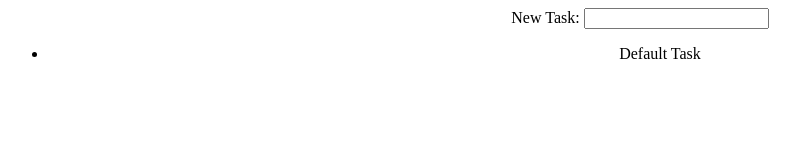
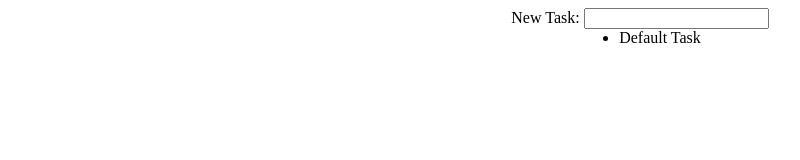
Before and after one commit to epeat96/todo-list, a plain HTML site: page index.html in a window 1280 px wide. Shown: the whole page, without its empty margins (0-800 px from the left). Drawn offline with Linux system fonts and the light colour scheme.

Commit message:
feat: add stylesheet and link it

```diff
--- a/index.html
+++ b/index.html
@@ -3,6 +3,7 @@
     <header>
         <meta charset=UTF-8>
         <title>Todo List</title>
+        <link rel="stylesheet" href="style.css">
     </header>
     <body>
         <center>
--- /dev/null
+++ b/style.css
@@ -0,0 +1,4 @@
+ul {
+  display: table;
+  margin: 0 auto;
+}
```
